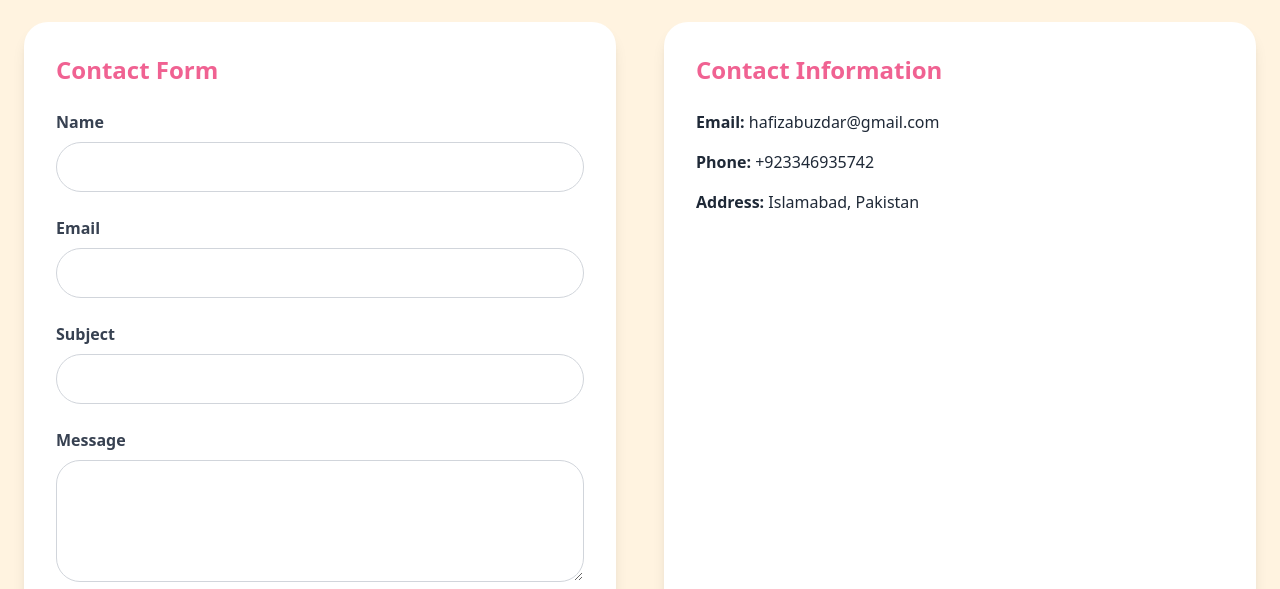
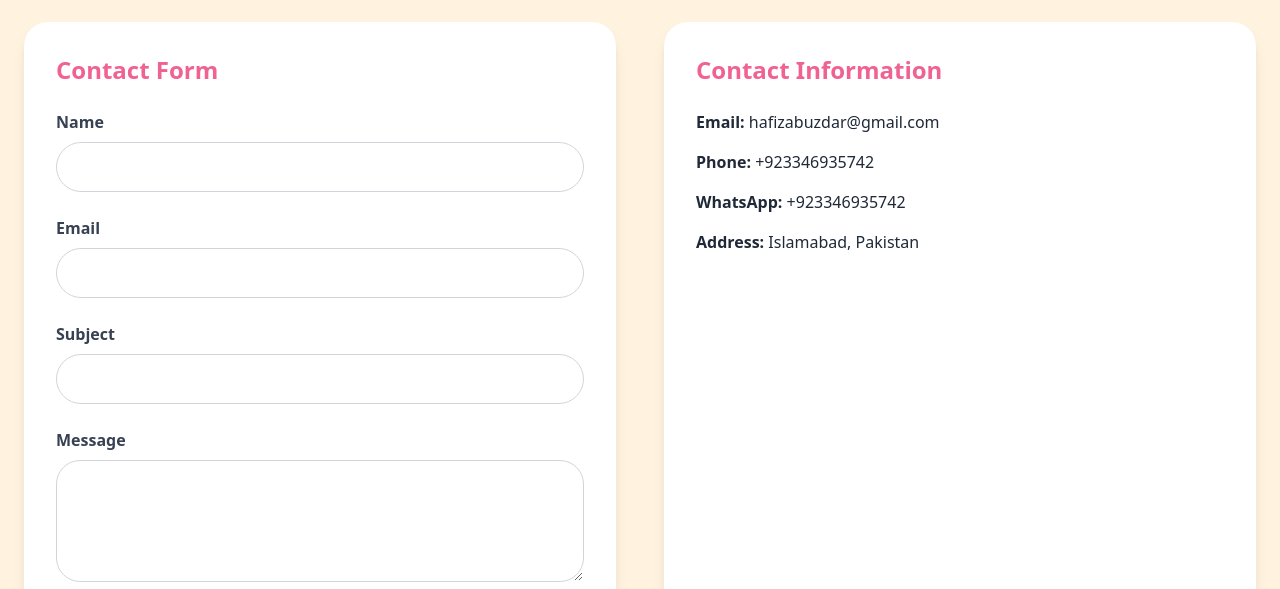
Before and after one commit to UmamaSaif/Portfolio, a plain HTML site: page contact.html in a window 1280 px wide. Shown: the part 186-775 px from the top of the page. Drawn offline with nearby package versions, Linux system fonts and the light colour scheme.

Commit message:
Update contact.html

```diff
--- a/contact.html
+++ b/contact.html
@@ -79,8 +79,16 @@
             <section class="bg-white rounded-3xl shadow-lg p-8 flex flex-col justify-between">
                 <div>
                     <h2 class="text-2xl font-bold mb-6 text-primary">Contact Information</h2>
-                    <p class="mb-4"><strong>Email:</strong> hafizabuzdar@gmail.com</p>
-                    <p class="mb-4"><strong>Phone:</strong> +923346935742</p>
+                    <p class="mb-4"><strong>Email:</strong>
+                        <a href="mailto:hafizabuzdar@gmail.com" class="contact-link">hafizabuzdar@gmail.com</a>
+                    </p>
+                    <p class="mb-4"><strong>Phone:</strong>
+                        <a href="tel:+923346935742" class="contact-link" >+923346935742</a>
+                    </p>
+                    <p class="mb-4">
+                        <strong>WhatsApp:</strong>
+                        <a href="https://wa.me/923346935742" target="_blank"  class="contact-link">+923346935742</a>
+                    </p>
                     <p class="mb-8"><strong>Address:</strong> Islamabad, Pakistan</p>
                 </div>
                 <div class="mt-8">
```
